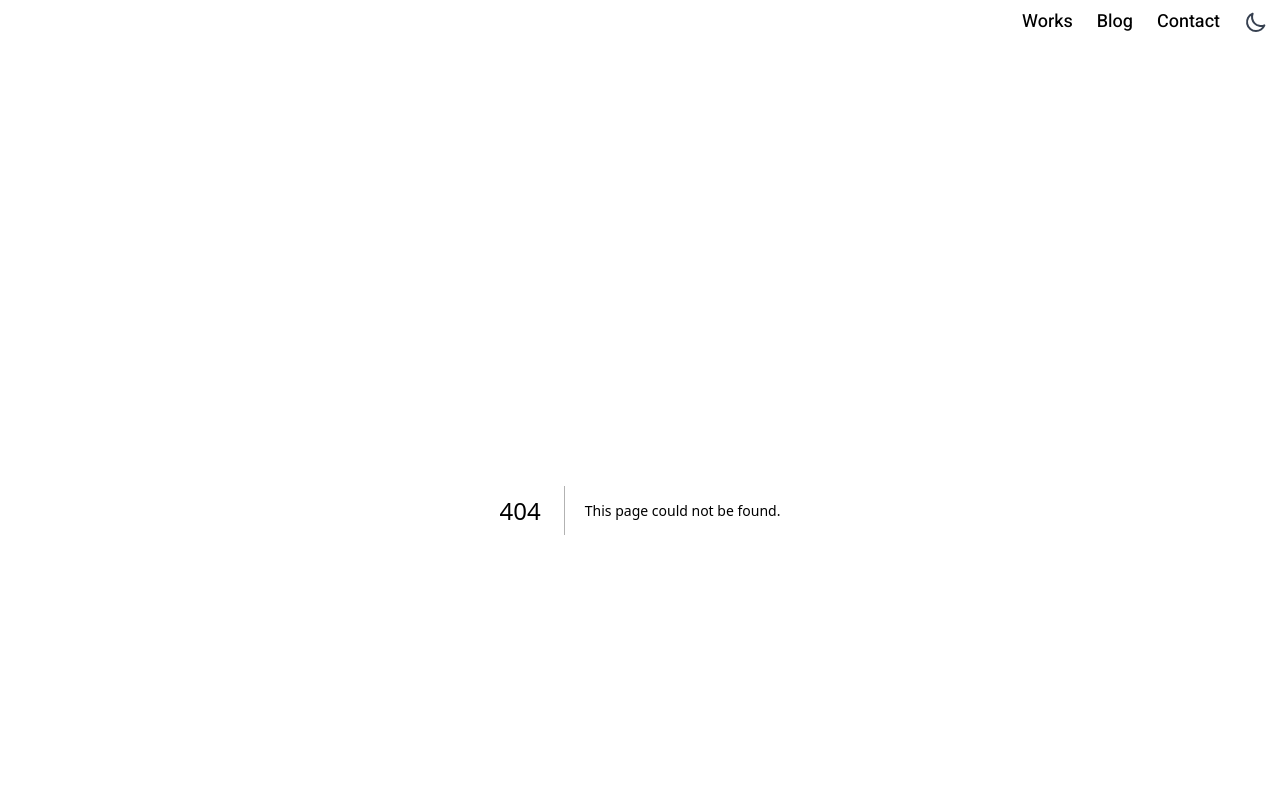
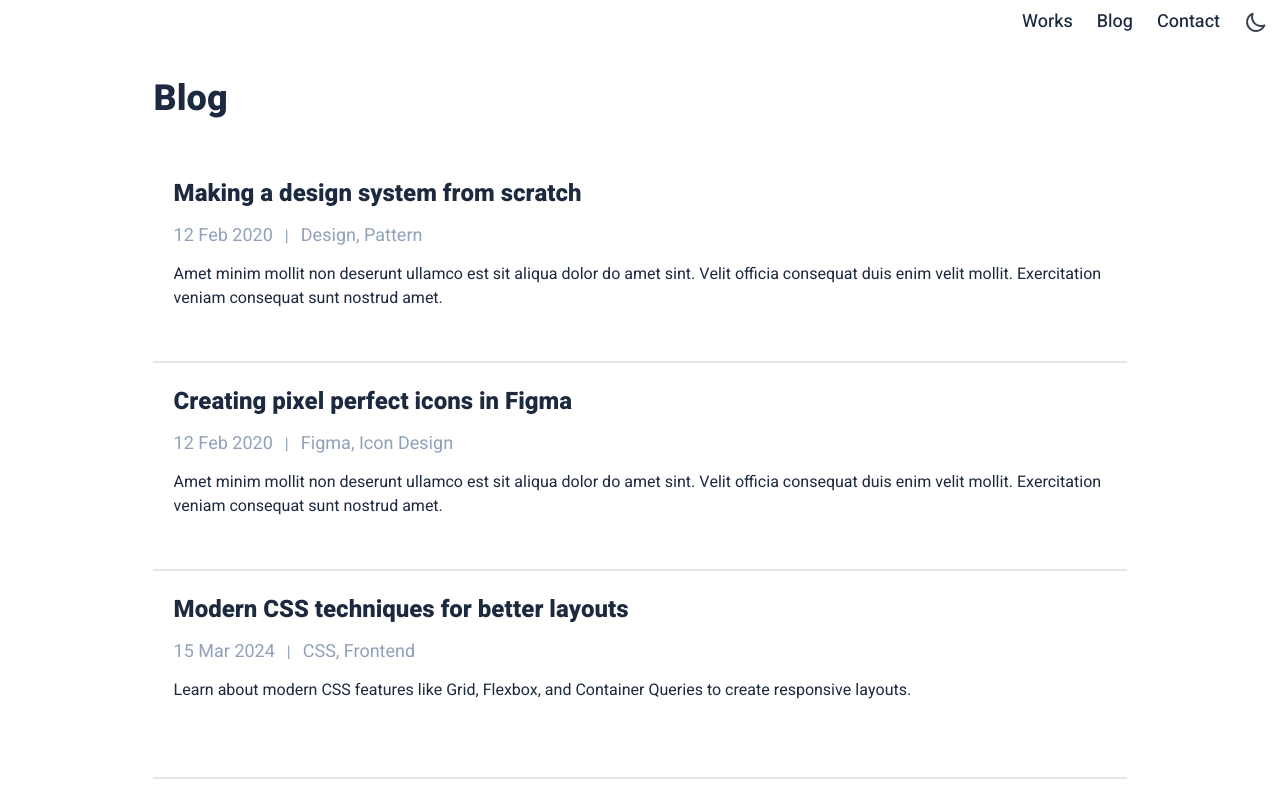
Before and after one commit to ahmedBilal5/portfolio, a Next.js app: page /blogs in a window 1280 px wide. Before the commit this address had no page. Shown: the top 800 px of the page. Built offline with nearby package versions, Linux system fonts and the light colour scheme.

Commit message:
basic setup for Blog and works pages

```diff
--- a/app/_components/blogPostCard.tsx
+++ b/app/_components/blogPostCard.tsx
@@ -8,6 +8,7 @@ export interface BlogPostCardProps {
   description: string;
   href: string;
   display: 'shadow' | 'outline'
+  className?: string
 }
 
 const BlogPostCard = ({
@@ -16,20 +17,19 @@ const BlogPostCard = ({
   tags,
   description,
   href,
-  display
+  display,
+  className = ""
 }: BlogPostCardProps) => {
   return (
     <Link href={href}>
-    <article  className={`max-w-[650px] min-h-52 bg-card rounded-md flex flex-col sm:gap-3 gap-1 p-5 ${display === 'shadow' ? 'hover:shadow-(--shadow-card) transition-shadow duration-200 cursor-pointer': 'hover:bg-hover transition-colors'}`}>
+    <article  className={`max-w-[650px] min-h-52 bg-card rounded-md flex flex-col sm:gap-3 gap-1 p-5 ${display === 'shadow' ? 'hover:shadow-(--shadow-card) transition-shadow duration-200 cursor-pointer': 'hover:bg-hover transition-colors pt-6'} ${className} p-1`}>
       <h3 className=" sm:text-2xl text-xl font-extrabold leading-8 line-clamp-2">
        {title}
       </h3>
       <div className="w-full flex
         items-center  sm:gap-3 gap-2 leading-7 text-slate-400">
         <time className="whitespace-nowrap text-lg">{date}</time>
-        <span className="
-
-        ">
+        <span>
           |
         </span>
         <span className="
@@ -44,7 +44,7 @@ const BlogPostCard = ({
         {description}
       </p>
     </article>
-    {display === 'outline' && <div className="h-0 outline outline-neutral-200 mb-2 md:mb-4" />}
+    {display === 'outline' && <div className="h-0 outline outline-neutral-200" />}
     </Link>
   );
 };
--- a/app/_components/navBar.tsx
+++ b/app/_components/navBar.tsx
@@ -32,7 +32,7 @@ const NavBar = () => {
   ));
 
   return (
-    <section className="sticky top-0 z-10 md:backdrop-blur-[4px] bg-background/90 ml-[calc(-50vw+50%)] mr-[calc(-50vw+50%)] py-2 md:mb-16.5 mb-7 ">
+    <section className="sticky top-0 z-10 md:backdrop-blur-[4px] bg-background/90 ml-[calc(-50vw+50%)] mr-[calc(-50vw+50%)] py-2">
     <div className="max-w-sections mx-auto flex flex-row justify-end gap-8 ">
       <input type="checkbox" id="menu-toggle" className="peer hidden" />
 
--- /dev/null
+++ b/app/blogs/layout.tsx
@@ -0,0 +1,7 @@
+import { ReactNode } from "react";
+
+export default function BlogLayout({children}: {children: ReactNode}){
+    return <div className="md:max-w-[80%] mx-auto">
+        {children}
+    </div>
+}
--- /dev/null
+++ b/app/blogs/page.tsx
@@ -0,0 +1,22 @@
+import BlogPostCard from "../_components/blogPostCard";
+import { recentPosts } from "../constants";
+
+export default function BlogPosts(){
+    return <>
+    <h1 className="dark:text-white text-2xl sm:text-3xl md:text-4xl font-extrabold leading-tight sm:leading-[70px] text-center md:text-left my-5">
+              Blog
+    </h1>
+    {recentPosts.map((post) => (
+              <BlogPostCard
+                key={post.id}
+                title={post.title}
+                date={post.date}
+                tags={post.tags}
+                description={post.description}
+                href={post.href || `/blog/${post.id}`}
+                display="outline"
+                className="max-w-full"
+              />
+            ))}
+    </>
+}
--- a/app/page.tsx
+++ b/app/page.tsx
@@ -4,7 +4,7 @@ import RecentPosts from "./_components/recentPosts";
 import { featuredWorks, recentPosts } from "./constants";
 
 export default function Portfolio() {
-  return <>
+  return <div className="md:mt-16.5 mt-7 ">
       <HeroSection
         name="John"
         title="Creative Technologist"
@@ -21,5 +21,5 @@ export default function Portfolio() {
         maxPosts={3}
       />
       <FeaturedWorks title={"Featured Works"} maxWorks={4} works={featuredWorks}/>
-  </>
+  </div>
 }
--- /dev/null
+++ b/app/works/layout.tsx
@@ -0,0 +1,7 @@
+import { ReactNode } from "react";
+
+export default function WorksLayout({children}: {children: ReactNode}){
+    return <div className="md:max-w-[80%] mx-auto">
+        {children}
+    </div>
+}
--- /dev/null
+++ b/app/works/page.tsx
@@ -0,0 +1,38 @@
+import BlogPostCard from "../_components/blogPostCard";
+import WorkCard from "../_components/workCard";
+import { featuredWorks, recentPosts } from "../constants";
+
+export default function Works(){
+    return <>
+    <h1 className="dark:text-white text-2xl sm:text-3xl md:text-4xl font-extrabold leading-tight sm:leading-[70px] text-center md:text-left my-5">
+              Works
+    </h1>
+    {featuredWorks.length > 0 ? (
+        <div className="grid grid-cols-1">
+          {featuredWorks.map((work) => (
+            <WorkCard
+              key={work.title}
+              title={work.title}
+              description={work.description}
+              year={work.year}
+              tags={work.tags}
+              imageUrl={work.imageUrl}
+              href={work.href}
+              showOutline
+            />
+          ))}
+        </div>
+      ) : (
+        <div
+            className="
+            text-center
+            py-12
+            text-slate-500
+            text-lg
+        "
+        >
+          No recent posts available.
+        </div>
+      )}
+    </>
+}
```
